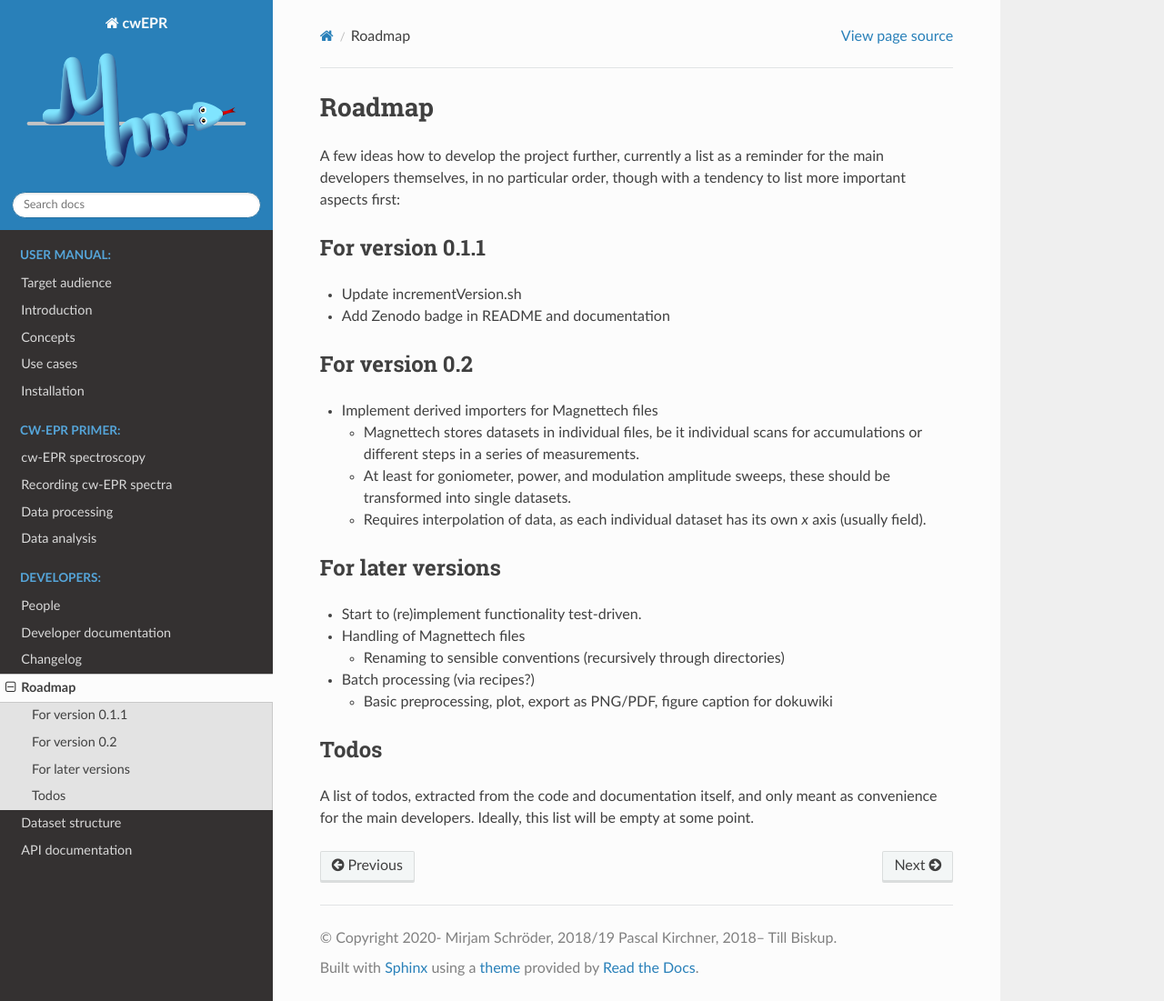
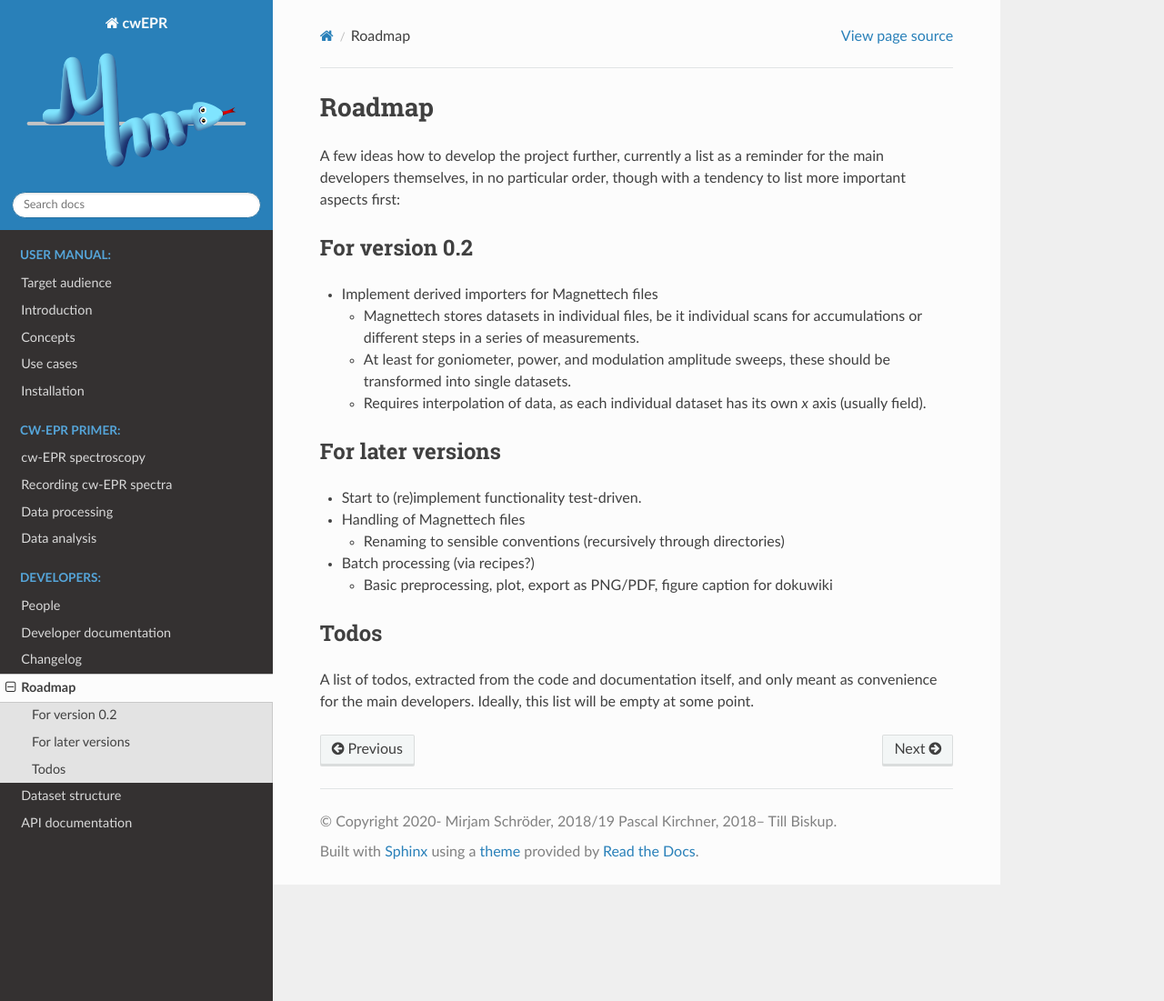
Before and after one commit to tillbiskup/cwepr, a Sphinx documentation site: the page built from docs/roadmap.rst, in a window 1280 px wide and 1101 px high. Shown: the whole window at 91% size. Built offline with Sphinx 7.4.7 and the Read the Docs theme 2.0.0, drawn with Linux system fonts in a browser that asks for light colours.

Commit message:
Update Readme; correct version for PyPI

```diff
--- a/README.rst
+++ b/README.rst
@@ -39,7 +39,7 @@ For more general information on the cwepr package and for how to use it, see its
 Features
 --------
 
-A list of features, not all implemented yet but aimed at for the first public release (cwEPR 0.1):
+A list of features:
 
 - Fully reproducible processing of cw-EPR data
 - Import of EPR data from diverse sources (Bruker ESP, EMX, Elexsys; Magnettech)
--- a/docs/roadmap.rst
+++ b/docs/roadmap.rst
@@ -5,14 +5,6 @@ Roadmap
 =======
 
 A few ideas how to develop the project further, currently a list as a reminder for the main developers themselves, in no particular order, though with a tendency to list more important aspects first:
-
-
-For version 0.1.1
-=================
-
-* Update incrementVersion.sh
-
-* Add Zenodo badge in README and documentation
 
 
 For version 0.2
```
Also changed, not shown: docs/changelog.rst (+8 -0 lines), 1 other file.
